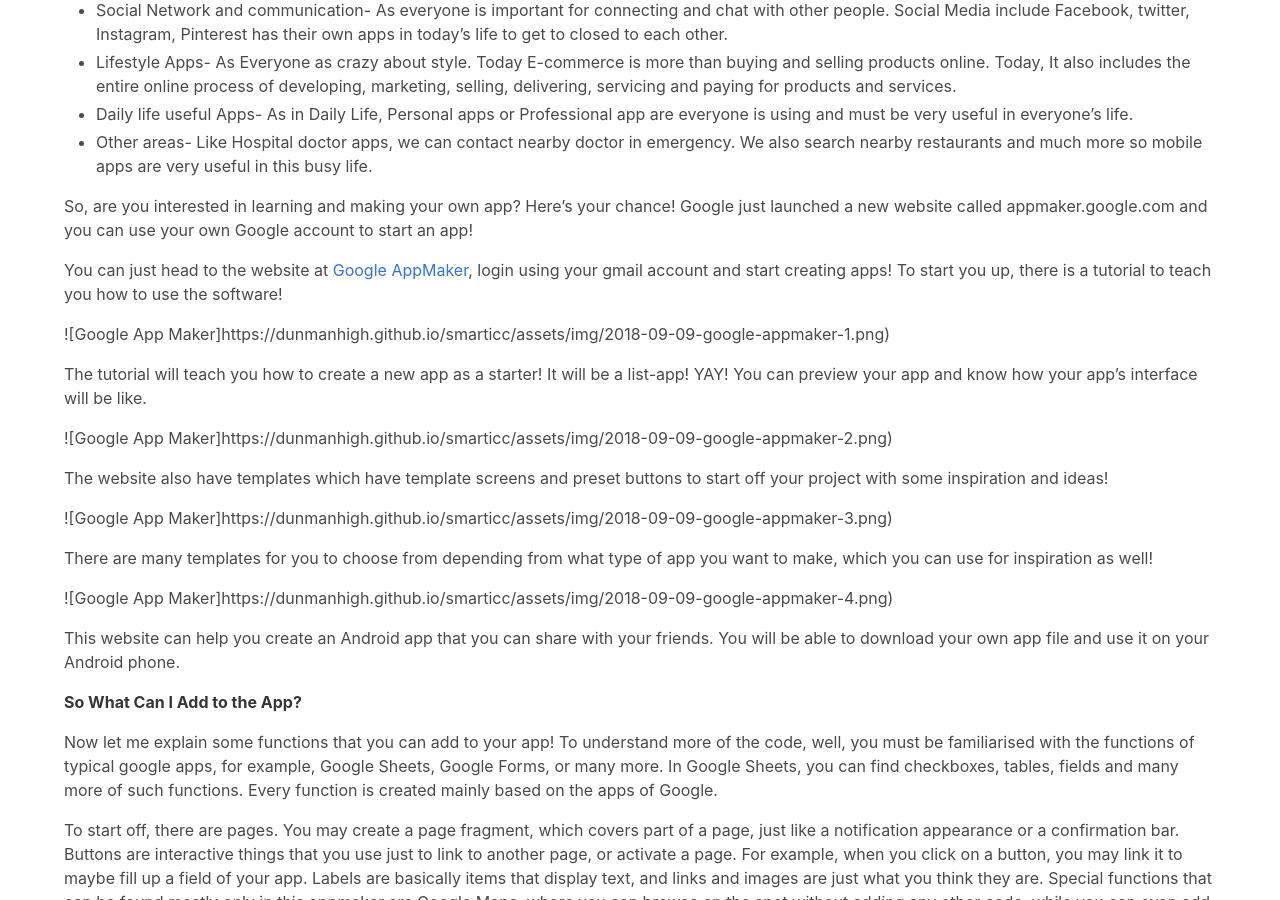
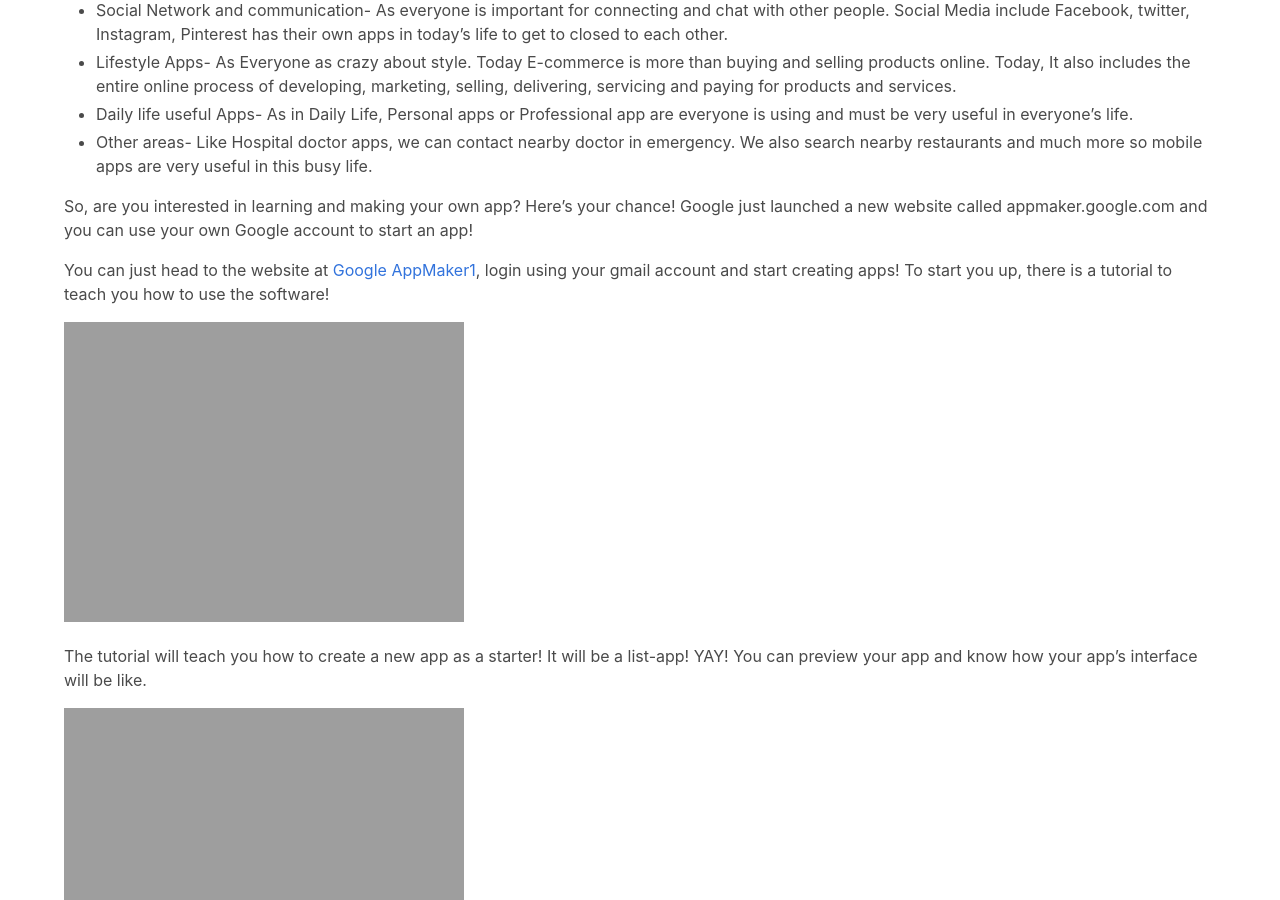
Before and after one commit to dunmanhigh/smarticc, a Jekyll site: the page built from _posts/2018-09-09-google-appmaker.md, in a window 1280 px wide and 900 px high, scrolled down 349 px. Built offline with Jekyll 4.4.1, drawn with Linux system fonts in a browser that asks for light colours.

Commit message:
fix google app maker md

```diff
--- a/_posts/2018-09-09-google-appmaker.md
+++ b/_posts/2018-09-09-google-appmaker.md
@@ -34,23 +34,22 @@ Applications have various impacts on our lives and it would be a waste to just i
 
 So, are you interested in learning and making your own app? Here’s your chance! Google just launched a new website called appmaker.google.com and you can use your own Google account to start an app!
 
-You can just head to the website at [Google AppMaker](appmaker.google.com), login using your gmail account and start creating apps! To start you up, there is a tutorial to teach you how to use the software!
+You can just head to the website at [Google AppMaker1](appmaker.google.com), login using your gmail account and start creating apps! To start you up, there is a tutorial to teach you how to use the software!
 
-![Google App Maker]{{ "/assets/img/2018-09-09-google-appmaker-1.png" | absolute_url }})
+![][img1]
 
 The tutorial will teach you how to create a new app as a starter! It will be a list-app! YAY!
 You can preview your app and know how your app’s interface will be like.
 
-![Google App Maker]{{ "/assets/img/2018-09-09-google-appmaker-2.png" | absolute_url }})
+![][img2]
 
 The website also have templates which have template screens and preset buttons to start off your project with some inspiration and ideas!
 
-![Google App Maker]{{ "/assets/img/2018-09-09-google-appmaker-3.png" | absolute_url }})
+![][img3]
 
 There are many templates for you to choose from depending from what type of app you want to make, which you can use for inspiration as well!
 
-![Google App Maker]{{ "/assets/img/2018-09-09-google-appmaker-4.png" | absolute_url }})
-
+![][img4]
 This website can help you create an Android app that you can share with your friends. You will be able to download your own app file and use it on your Android phone.
 
 **So What Can I Add to the App?**
```
Also changed, not shown: other parts of _posts/2018-09-09-google-appmaker.md (+7 -1 lines).
